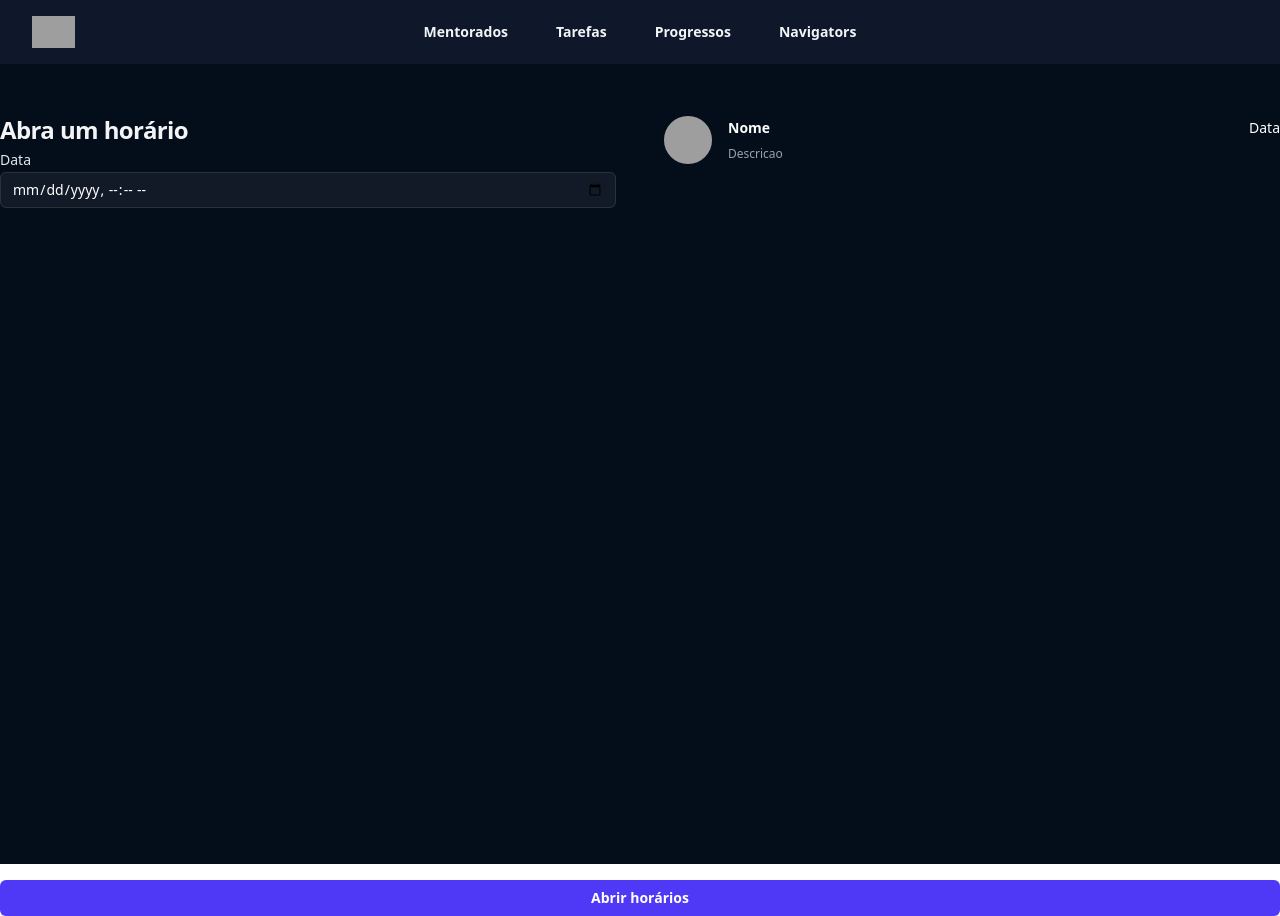
After one commit to JoaoPedro265/SGM, a Django app: page /mentorados/reunioes/ in a window 1280 px wide. The commit adds this page. Run offline with Django 5.2, Linux system fonts and the light colour scheme; grey boxes are pictures that could not be loaded.

Commit message:
add url reunioes

```diff
--- /dev/null
+++ b/mentorados/templates/reunioes.html
@@ -0,0 +1,72 @@
+{% extends "base.html" %}
+ {% load static %}
+ {% block 'body' %}
+ <header class="bg-slate-900">
+    <nav class="flex items-center justify-between p-4 lg:px-8" aria-label="Global">
+      <div class="flex lg:flex-1">
+        <a href="#" class="-m-1.5 p-1.5">
+          <span class="sr-only">Your Company</span>
+          <img class="h-8 w-auto" src="<% static 'logo.png' %>" alt="">
+        </a>
+      </div>
+      <div class="flex lg:hidden">
+        <button type="button" class="-m-2.5 inline-flex items-center justify-center rounded-md p-2.5 text-gray-700">
+          <span class="sr-only">Open main menu</span>
+          <svg class="size-6" fill="none" viewBox="0 0 24 24" stroke-width="1.5" stroke="currentColor" aria-hidden="true" data-slot="icon">
+            <path stroke-linecap="round" stroke-linejoin="round" d="M3.75 6.75h16.5M3.75 12h16.5m-16.5 5.25h16.5" />
+          </svg>
+        </button>
+      </div>
+      <div class="hidden lg:flex lg:gap-x-12">
+        <a href="#" class="text-sm/6 font-semibold text-gray-100">Mentorados</a>
+        <a href="#" class="text-sm/6 font-semibold text-gray-100">Tarefas</a>
+        <a href="#" class="text-sm/6 font-semibold text-gray-100">Progressos</a>
+        <a href="#" class="text-sm/6 font-semibold text-gray-100">Navigators</a>
+      </div>
+      <div class="hidden lg:flex lg:flex-1 lg:justify-end">
+      </div>
+    </nav>
+  </header>
+  <div class="bg-[#040e1b] min-h-screen">
+    <div class="max-w-7xl mx-auto py-8">
+        <div class="grid grid-cols-2 gap-12 ">
+            <div>
+ {% if messages %}
+ {% for message in messages %}
+                        <div class="rounded-md {{message.tags}} mt-4">
+                            <div class="flex">
+                                <div class="ml-3 py-4">
+                                    {{message}}
+                                </div>
+                            </div>
+                        </div>
+ {% endfor %}
+ {% endif %}
+                <form action="<% url 'reunioes' %>" method="POST">{% csrf_token %}
+                  <h2 class="mt-4 text-2xl/9 font-bold tracking-tight text-gray-100">Abra um horário</h2>
+                  <label for="email" class="block text-sm/6 font-medium text-gray-200">Data</label>
+                  <input type="datetime-local" name="data" id="date" required class="block w-full rounded-md bg-white/5 px-3 py-1.5 text-base text-white outline outline-1 -outline-offset-1 outline-white/10 placeholder:text-gray-500 focus:outline focus:outline-2 focus:-outline-offset-2 focus:outline-indigo-500 sm:text-sm/6">
+            </div>
+            <div>
+                <ul role="list" class="divide-y divide-gray-800">
+                    <li class="flex justify-between gap-x-6 py-5">
+                      <div class="flex min-w-0 gap-x-4">
+                        <img class="size-12 flex-none rounded-full bg-gray-800" src="#" alt="">
+                        <div class="min-w-0 flex-auto">
+                          <p class="text-sm/6 font-semibold text-white">Nome</p>
+                          <p class="mt-1 truncate text-xs/5 text-gray-400">Descricao</p>
+                        </div>
+                      </div>
+                      <div class="hidden shrink-0 sm:flex sm:flex-col sm:items-end">
+                        <p class="text-sm/6 text-white">Data</p>
+                        <p class="mt-1 text-xs/5 text-gray-400"></p>
+                      </div>
+                    </li>
+                  </ul>
+            </div>
+        </div>
+    </div>
+  </div>
+                  <button type="submit" class="flex w-full justify-center cursor-pointer rounded-md bg-indigo-600 px-3 py-1.5 text-sm/6 font-semibold text-white shadow-sm hover:bg-indigo-500 focus-visible:outline focus-visible:outline-2 focus-visible:outline-offset-2 focus-visible:outline-indigo-600 mt-4">Abrir horários</button>
+                </form>
+ {% endblock 'body' %}
--- a/mentorados/urls.py
+++ b/mentorados/urls.py
@@ -3,4 +3,5 @@ from . import views
 
 urlpatterns = [
     path("", views.mentorados, name="mentorados"),
+    path("reunioes/", views.reunioes, name="reunioes"),
 ]
--- a/mentorados/views.py
+++ b/mentorados/views.py
@@ -13,8 +13,14 @@ def mentorados(request):
     if request.method == "GET":
         navigators = Navigators.objects.filter(user=request.user)
         mentorados = Mentorados.objects.filter(user=request.user)
-        for item in mentorados:
-            print(item.estagio)
+
+        estagios_flat = []
+        qtd_estagios = []
+        for item in Mentorados.estado_choices:
+            estagios_flat.append(item[1])
+        for i, j in Mentorados.estado_choices:
+            x = Mentorados.objects.filter(estagio=i, user=request.user).count()
+            qtd_estagios.append(x)
         return render(
             request,
             "mentorados.html",
@@ -22,6 +28,8 @@ def mentorados(request):
                 "estagios": Mentorados.estado_choices,
                 "navigators": navigators,
                 "mentorados": mentorados,
+                "estagios_flat": estagios_flat,
+                "qtd_estagios": qtd_estagios,
             },
         )
     elif request.method == "POST":
@@ -44,3 +52,10 @@ def mentorados(request):
             request, constants.SUCCESS, "Mentorado cadastrado com sucesso."
         )
         return redirect("mentorados")
+
+
+def reunioes(request):
+    if request.method == "GET":
+        return render(request, "reunioes.html")
+    elif request.method == "POST":
+        pass
```
Also changed, not shown: mentorados/templates/mentorados.html (+31 -1 lines), db.sqlite3, media/fotos/4736ce555529a7402354fa7be2f1d128.jpg (added).
